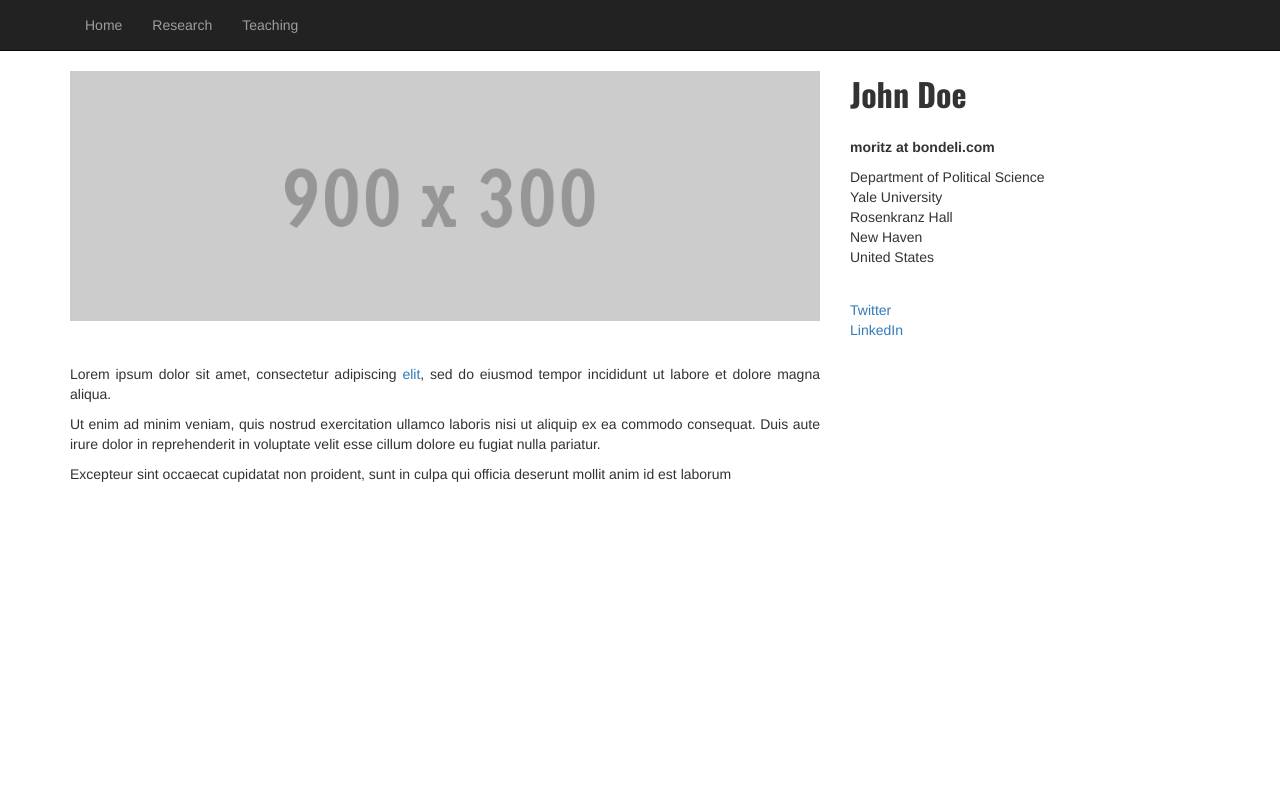
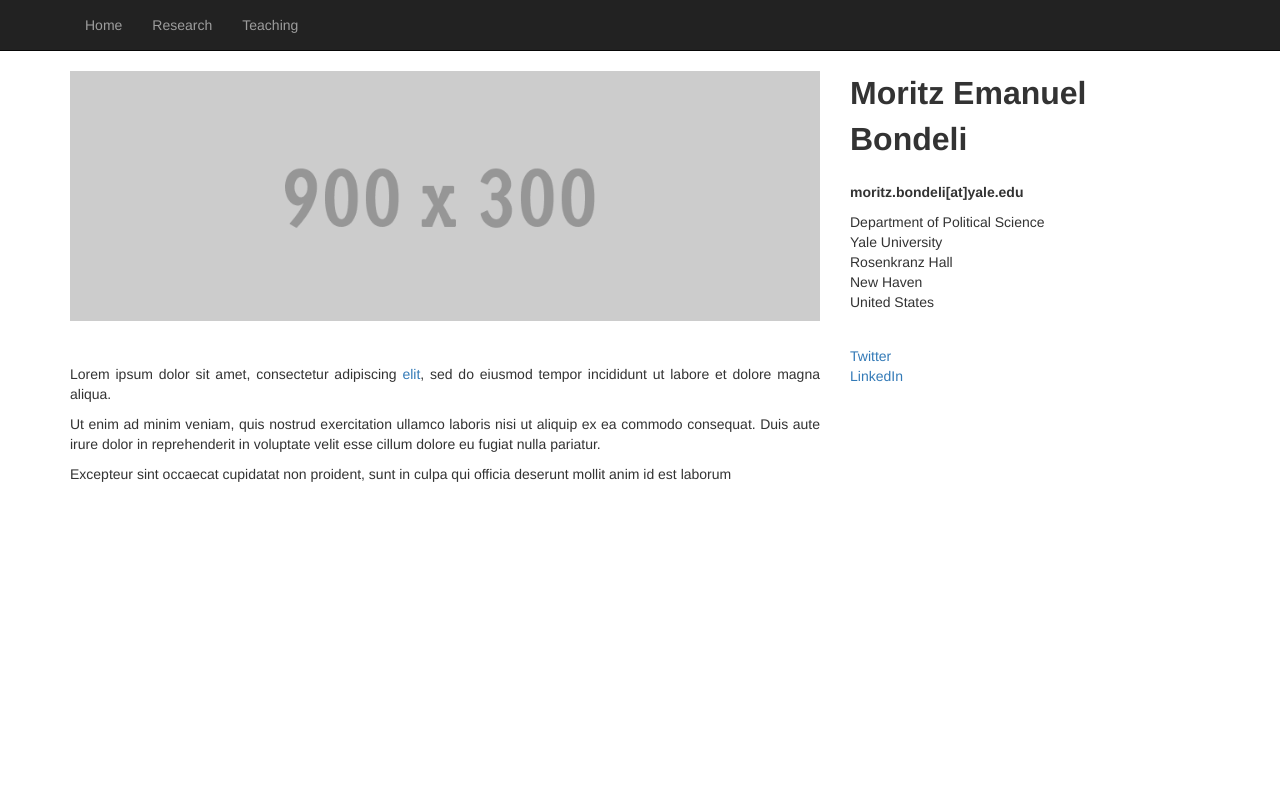
Before and after one commit to mbondeli/mbondeli.github.io, a plain HTML site: page index.html in a window 1280 px wide. Shown: the top 800 px of the page. Drawn offline with nearby package versions, Linux system fonts and the light colour scheme.

Commit message:
Update index.html

```diff
--- a/index.html
+++ b/index.html
@@ -63,8 +63,8 @@
 
             <!-- Contact Info on the Sidebar -->
             <div class="col-md-4">
-                <div style="font-family: 'Oswald', sans-serif; font-size: 32px;"><b>John Doe</b></div><br>
-                <p><b>moritz at bondeli.com</b><br>
+                <div style="font-family: 'Helvetica', sans-serif; font-size: 32px;"><b>Moritz Emanuel Bondeli</b></div><br>
+                <p><b>moritz.bondeli[at]yale.edu</b><br>
                 <p>Department of Political Science<br>
                 Yale University<br>
                 Rosenkranz Hall<br>
```
